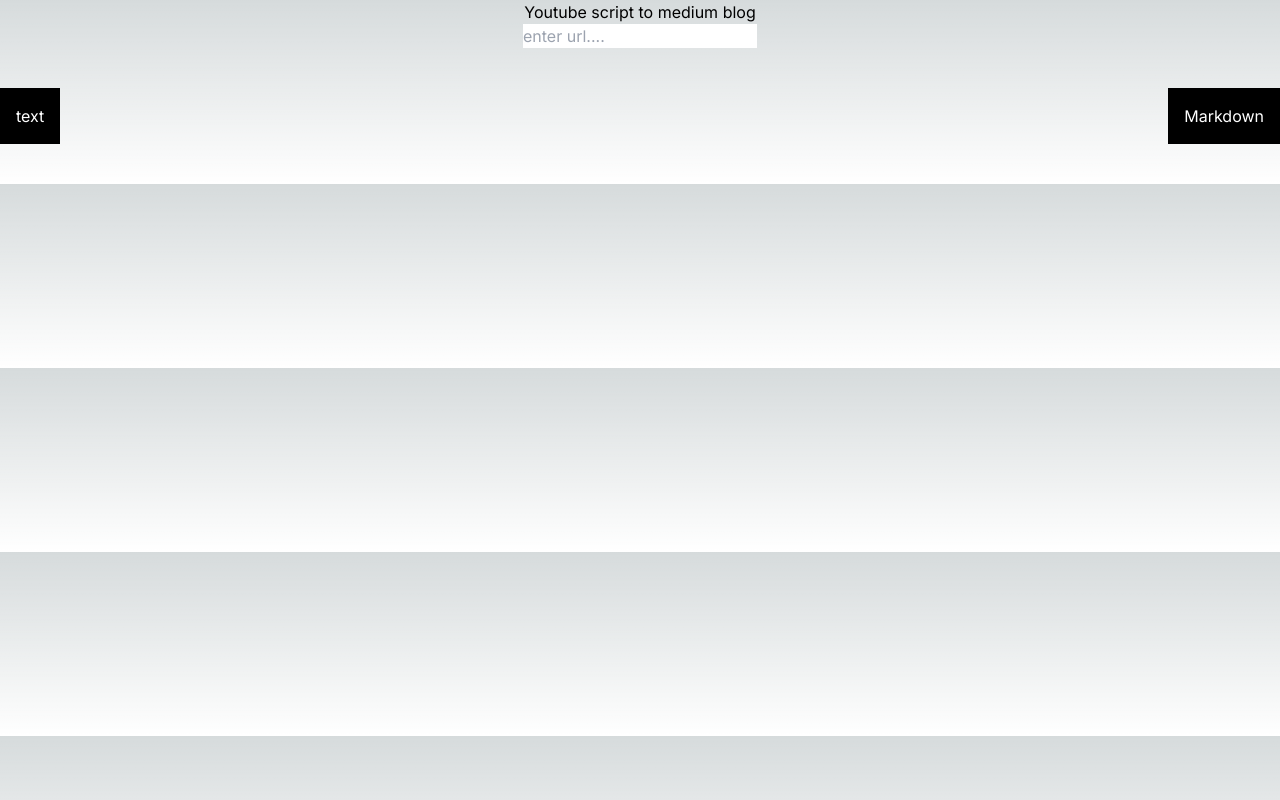
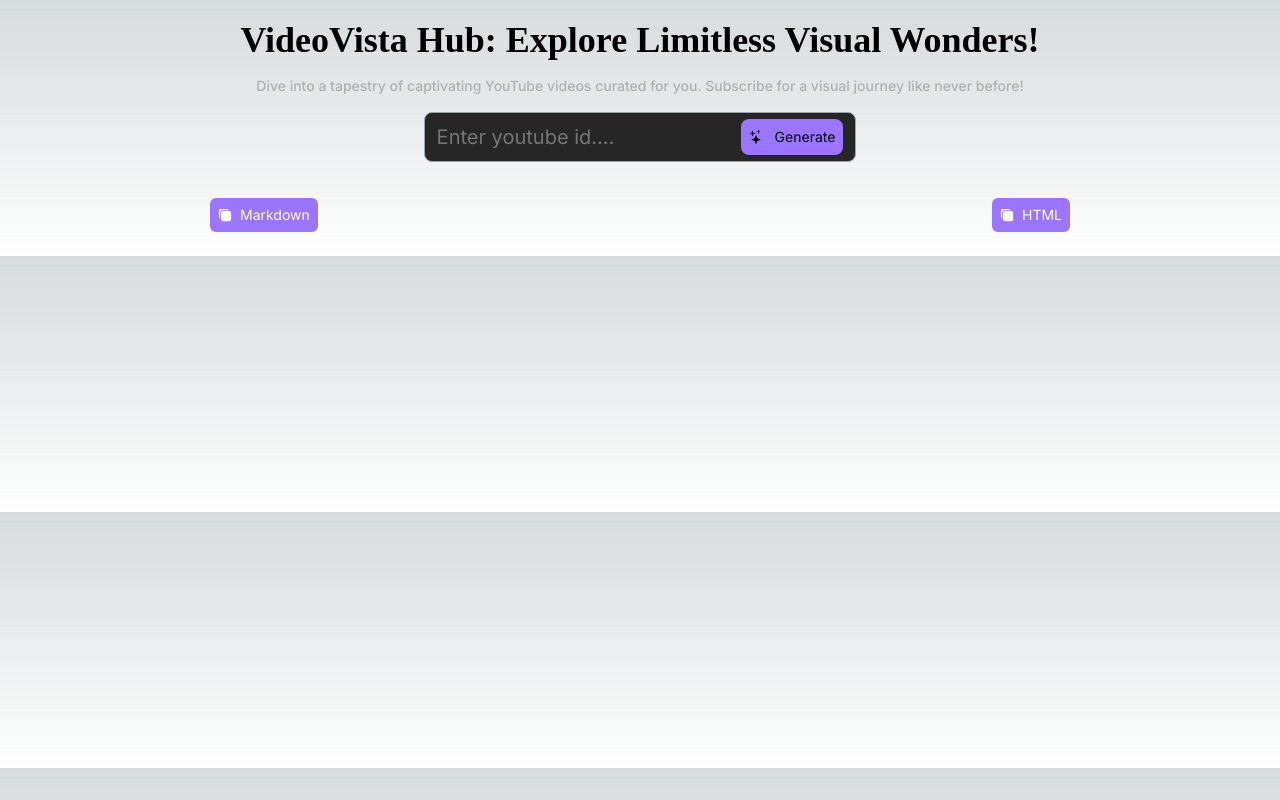
Before and after one commit to marandeveloper/youtube-to-blogs, a Next.js app: page / in a window 1280 px wide. Built offline with nearby package versions, Linux system fonts and the light colour scheme.

Commit message:
modify ui

```diff
--- a/package.json
+++ b/package.json
@@ -13,6 +13,8 @@
     "next": "14.1.0",
     "react": "^18",
     "react-dom": "^18",
+    "react-icons": "^5.0.1",
+    "react-markdown": "^9.0.1",
     "youtube-caption-extractor": "^1.4.3"
   },
   "devDependencies": {
@@ -23,6 +25,8 @@
     "eslint": "^8",
     "eslint-config-next": "14.1.0",
     "postcss": "^8",
+    "prettier": "^3.2.5",
+    "prettier-plugin-tailwindcss": "^0.5.11",
     "tailwindcss": "^3.3.0",
     "typescript": "^5"
   }
--- a/src/app/globals.css
+++ b/src/app/globals.css
@@ -6,6 +6,28 @@
   --foreground-rgb: 0, 0, 0;
   --background-start-rgb: 214, 219, 220;
   --background-end-rgb: 255, 255, 255;
+}
+
+h1 {
+  font-size: 2rem;
+}
+h2 {
+  font-size: 1.7rem;
+}
+h3 {
+  font-size: 1.5rem;
+}
+h4 {
+  font-size: 1.17rem;
+}
+h5 {
+  font-size: 1rem;
+}
+h6 {
+  font-size: 0.83rem;
+}
+p {
+  font-size: 1rem;
 }
 
 @media (prefers-color-scheme: dark) {
--- a/src/app/page.tsx
+++ b/src/app/page.tsx
@@ -1,6 +1,9 @@
 "use client";
 
 import { FormEvent, useRef, useState } from "react";
+import { BsStars } from "react-icons/bs";
+import { IoCopy } from "react-icons/io5";
+import Markdown from "react-markdown";
 
 export default function Home() {
   const inputRef = useRef<HTMLInputElement | null>(null);
@@ -33,39 +36,69 @@
 
   const copyClipBoard = (value: string) => {
     navigator.clipboard.writeText(value);
+    alert("Blog copied");
   };
 
   return (
-    <>
+    <main className="m-auto w-full max-w-[900px] px-5 pb-2">
+      <div
+        id="header"
+        className="flex w-full flex-col items-center justify-center gap-4 py-5 text-center"
+      >
+        <h1 className="font-[Circular] text-4xl font-[800]">
+          VideoVista Hub: Explore Limitless Visual Wonders!
+        </h1>
+        <p className="text-sm font-[450] text-[#B0B0B0]">
+          Dive into a tapestry of captivating YouTube videos curated for you.
+          Subscribe for a visual journey like never before!
+        </p>
         <form
+          id="inputBox"
           onSubmit={submitUrl}
-        className="m-auto w-full flex flex-col justify-center items-center"
+          className="flex items-center gap-4 rounded-lg border-[1px] border-gray-400 bg-[#262626] px-3 py-[6px]"
         >
-        <h1 className="rext-2xl">Youtube script to medium blog</h1>
           <input
-          className="text-black"
+            className="border-none bg-transparent text-xl text-[#fff] outline-none placeholder:text-[#757575] "
             ref={inputRef}
-          placeholder="enter url...."
+            placeholder="Enter youtube id...."
             type="text"
           />
+          <button
+            disabled={loading}
+            className="box-border flex items-center gap-3 rounded-lg bg-[#9C75FF] p-2 text-sm"
+          >
+            <BsStars />
+            <span>Generate</span>
+          </button>
         </form>
-      <div className="flex justify-between py-10">
+      </div>
+      {loading ? (
+        <div className="flex items-center justify-center">
+          <div className="h-12 w-12 animate-spin rounded-full border-t-4 border-solid border-blue-500 border-opacity-25"></div>
+        </div>
+      ) : err ? (
+        <h1 className="text-center font-[700] text-red-600">{err}</h1>
+      ) : (
+        <>
+          <div className="flex justify-between py-4">
             <button
-          className="p-4 bg-black text-white "
+              className="flex h-[34px] items-center gap-2 rounded-md bg-[#9C75FF] px-2 text-sm text-white "
               onClick={() => copyClipBoard(text)}
             >
-          text
+              <IoCopy />
+              <span>Markdown</span>
             </button>
             <button
-          className="p-4 bg-black text-white "
+              className="flex h-[34px] items-center gap-2 rounded-md bg-[#9C75FF] px-2 text-sm text-white "
               onClick={() => copyClipBoard(gpt)}
             >
-          Markdown
+              <IoCopy />
+              HTML
             </button>
           </div>
-      <p>{gpt}</p>
-      <p>{err}</p>
-      <p>{loading && "Loading"}</p>
+          <Markdown>{text}</Markdown>
         </>
+      )}
+    </main>
   );
 }
```
Also changed, not shown: 2 other files (tests, documents, lock files or other folders). Lines whose indentation alone changed are shown as unchanged.
